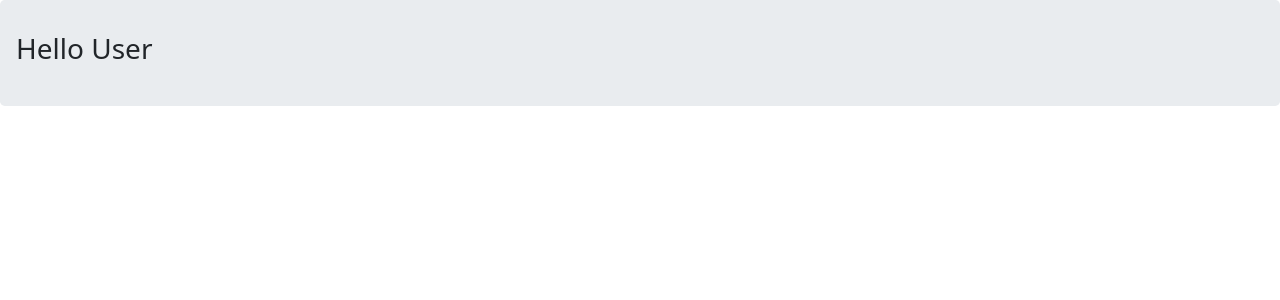
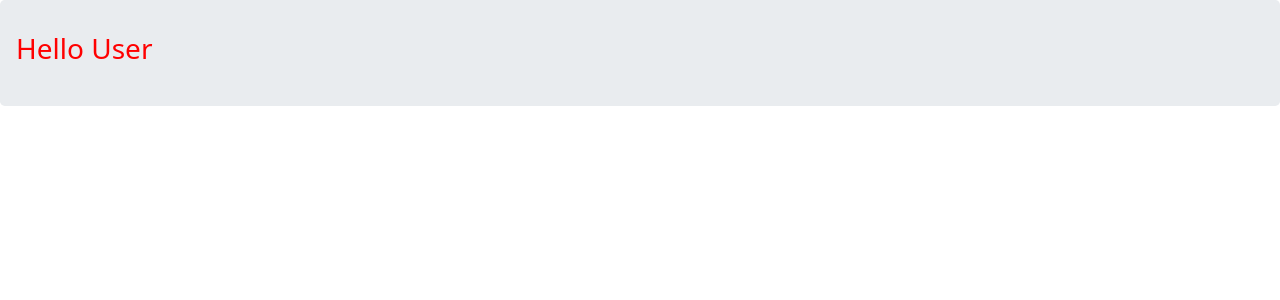
Before and after one commit to mahdi-marjani/django-cheatsheet, a Django app: page / in a window 1280 px wide. Shown: the part 56-356 px from the top of the page. Run offline with Django 4.2, Linux system fonts and the light colour scheme.

Commit message:
use static files

```diff
--- a/3-django-shop/A/A/settings.py
+++ b/3-django-shop/A/A/settings.py
@@ -120,6 +120,9 @@ USE_TZ = True
 # https://docs.djangoproject.com/en/4.2/howto/static-files/
 
 STATIC_URL = 'static/'
+STATICFILES_DIRS = [
+    BASE_DIR / "static"
+]
 
 # Default primary key field type
 # https://docs.djangoproject.com/en/4.2/ref/settings/#default-auto-field
--- /dev/null
+++ b/3-django-shop/A/home/static/home/css/style.css
@@ -0,0 +1,3 @@
+h3{
+    color: red;
+}
--- a/3-django-shop/A/home/templates/home/home.html
+++ b/3-django-shop/A/home/templates/home/home.html
@@ -1,4 +1,11 @@
 {% extends 'base.html' %}
+{% load static %}
+
+{% block extra_head %}
+
+    <link rel="stylesheet" href="{% static 'home/css/style.css' %}">
+
+{% endblock %}
 
 {% block content %}
 
--- /dev/null
+++ b/3-django-shop/A/static/css/base_styles.css
@@ -0,0 +1,6 @@
+.jumbotron {
+    padding: 2rem 1rem;
+    margin-bottom: 2rem;
+    background-color: #e9ecef;
+    border-radius: .3rem;
+}
--- a/3-django-shop/A/templates/base.html
+++ b/3-django-shop/A/templates/base.html
@@ -1,3 +1,5 @@
+{% load static %}
+
 <!DOCTYPE html>
 <html lang="en">
 <head>
@@ -5,14 +7,8 @@
     <meta name="viewport" content="width=device-width, initial-scale=1.0">
     <title>Online Shop</title>
     <link href="https://cdn.jsdelivr.net/npm/bootstrap@5.3.3/dist/css/bootstrap.min.css" rel="stylesheet" integrity="sha384-QWTKZyjpPEjISv5WaRU9OFeRpok6YctnYmDr5pNlyT2bRjXh0JMhjY6hW+ALEwIH" crossorigin="anonymous">
-    <style>
-        .jumbotron {
-            padding: 2rem 1rem;
-            margin-bottom: 2rem;
-            background-color: #e9ecef;
-            border-radius: .3rem;
-        }
-    </style>
+    <link rel="stylesheet" href="{% static 'css/base_styles.css' %}">
+    {% block extra_head %} {% endblock %}
 </head>
 <body>
 
```
